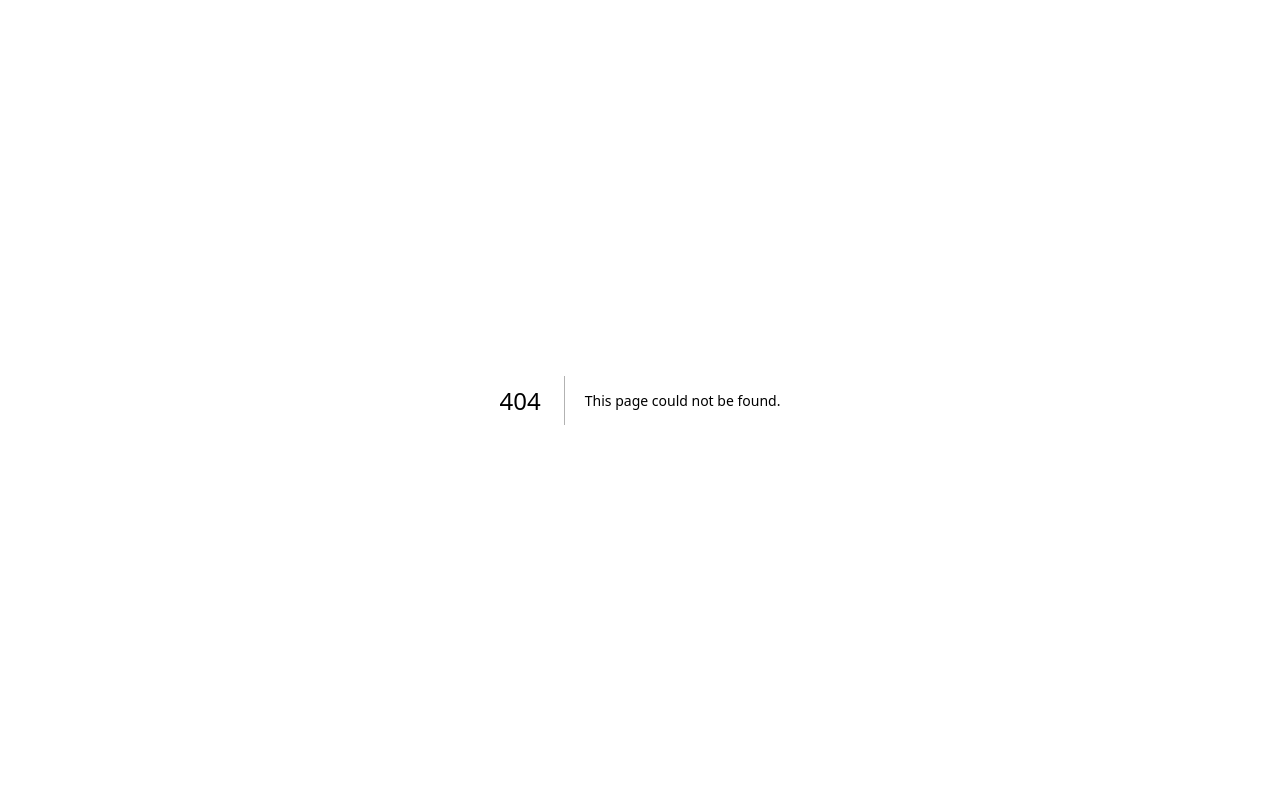
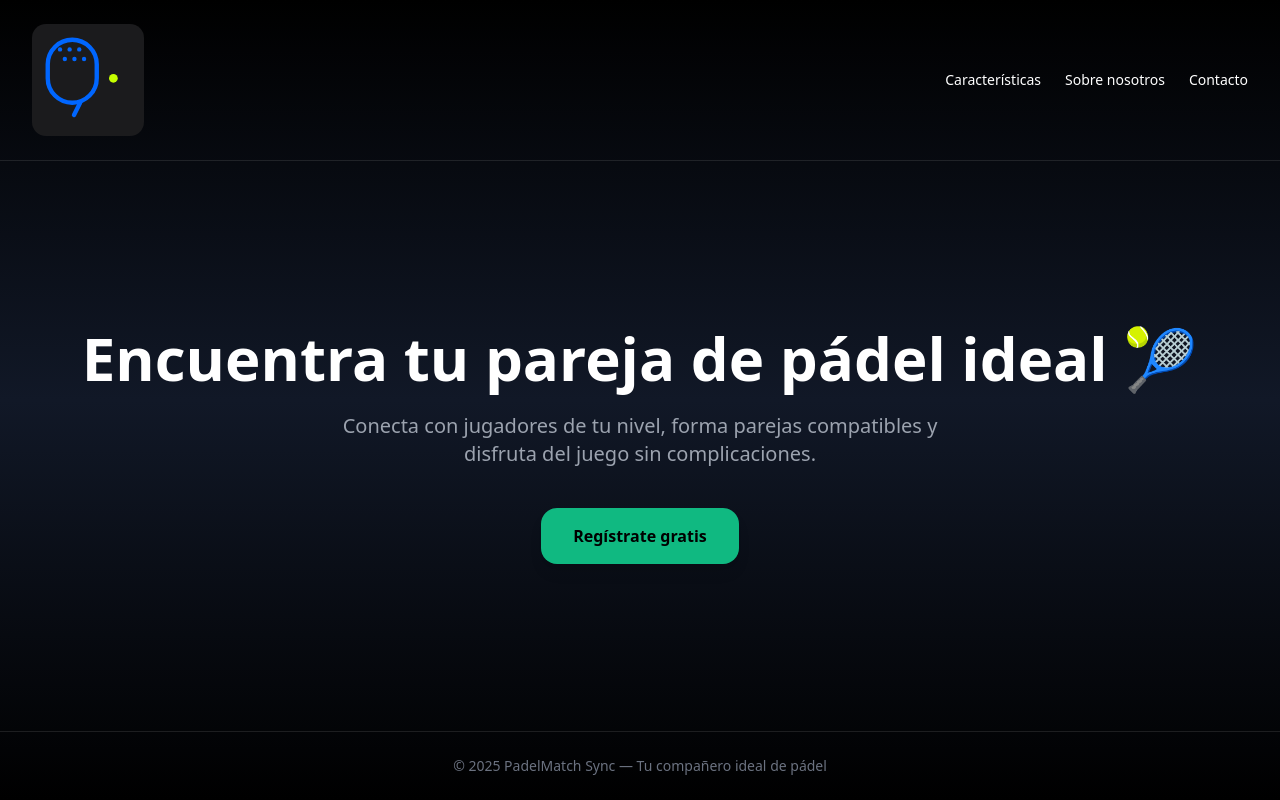
Before and after one commit to jonpotxu/padelmatchsync, a Next.js app: page /landing in a window 1280 px wide. Before the commit this address had no page. Built offline with nearby package versions, Linux system fonts and the light colour scheme.

Commit message:
Creada landing inicial con estructura base

```diff
--- /dev/null
+++ b/pages/landing/index.js
@@ -0,0 +1,50 @@
+import { motion } from "framer-motion";
+
+export default function Landing() {
+  return (
+    <div className="min-h-screen flex flex-col bg-gradient-to-b from-black via-gray-900 to-black text-white">
+      {/* Header */}
+      <header className="flex justify-between items-center px-8 py-6 border-b border-white/10">
+        <img src="/logo.svg" alt="PadelMatch Sync" className="w-28" />
+        <nav className="space-x-6 text-sm font-medium">
+          <a href="#features" className="hover:text-emerald-400">Características</a>
+          <a href="#about" className="hover:text-emerald-400">Sobre nosotros</a>
+          <a href="#contact" className="hover:text-emerald-400">Contacto</a>
+        </nav>
+      </header>
+
+      {/* Hero section */}
+      <main className="flex-grow flex flex-col justify-center items-center text-center px-6">
+        <motion.h1
+          className="text-4xl md:text-6xl font-bold mb-6"
+          initial={{ opacity: 0, y: 30 }}
+          animate={{ opacity: 1, y: 0 }}
+          transition={{ duration: 1 }}
+        >
+          Encuentra tu pareja de pádel ideal 🎾
+        </motion.h1>
+        <motion.p
+          className="text-lg md:text-xl text-gray-400 max-w-2xl"
+          initial={{ opacity: 0 }}
+          animate={{ opacity: 1 }}
+          transition={{ delay: 0.3, duration: 1 }}
+        >
+          Conecta con jugadores de tu nivel, forma parejas compatibles y disfruta del juego sin complicaciones.
+        </motion.p>
+        <motion.a
+          href="#registro"
+          className="mt-10 px-8 py-4 bg-emerald-500 hover:bg-emerald-600 text-black font-semibold rounded-2xl shadow-lg transition"
+          whileHover={{ scale: 1.05 }}
+          whileTap={{ scale: 0.95 }}
+        >
+          Regístrate gratis
+        </motion.a>
+      </main>
+
+      {/* Footer */}
+      <footer className="py-6 text-center text-sm text-gray-500 border-t border-white/10">
+        © 2025 PadelMatch Sync — Tu compañero ideal de pádel
+      </footer>
+    </div>
+  );
+}
```
